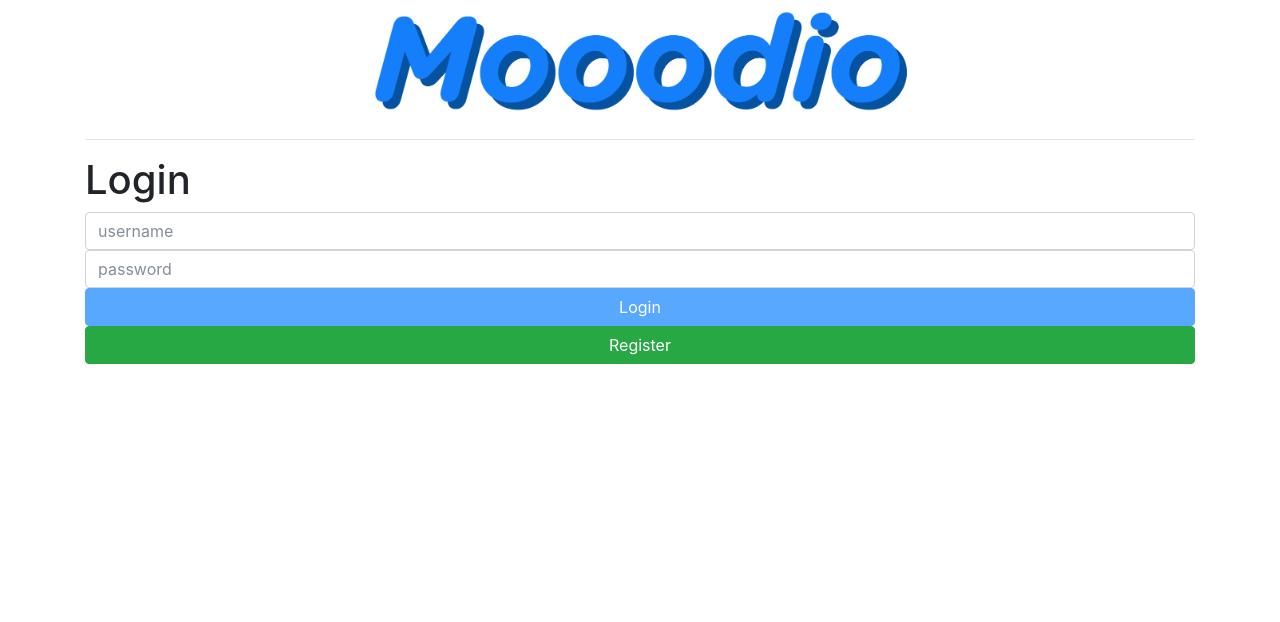
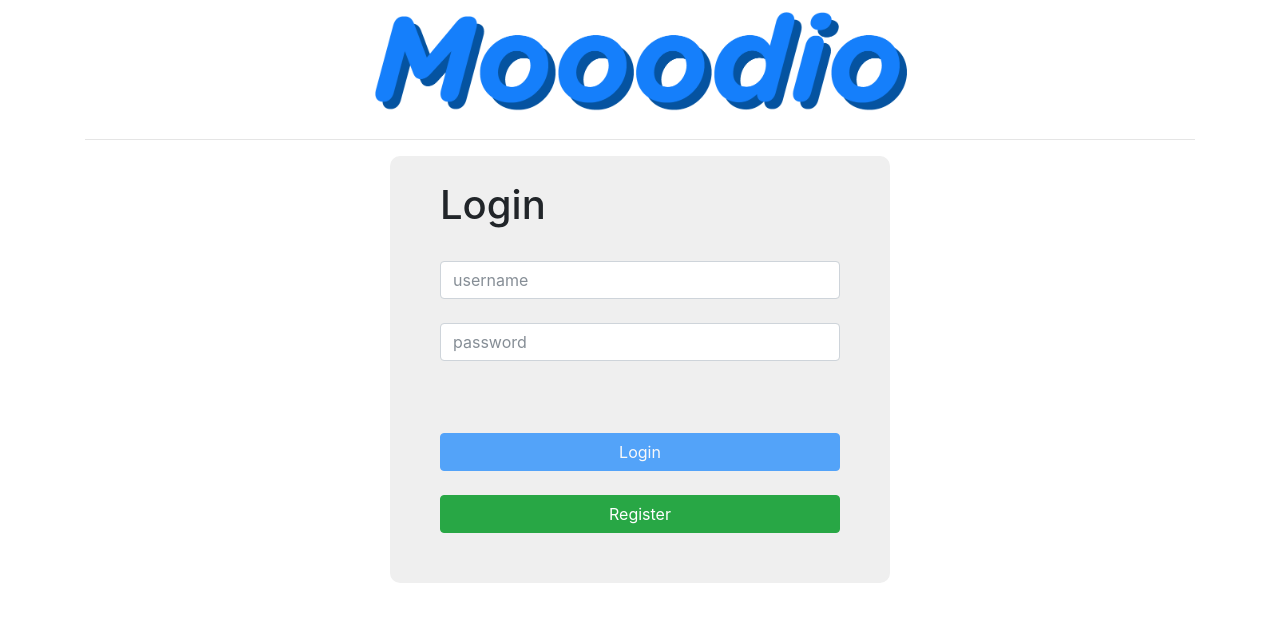
Before and after one commit to SpencerBateman/mooodio, an Angular app: page /login in a window 1280 px wide. Shown: the top 622 px of the page. Built offline with nearby package versions, Linux system fonts and the light colour scheme.

Commit message:
Better styling for the login page

```diff
--- a/src/app/components/user/login/login.component.html
+++ b/src/app/components/user/login/login.component.html
@@ -5,18 +5,26 @@
     </div>
   </nav>
   <hr/>
+  <div class='login__container'>
     <div *ngIf="errorFlag"
       class="alert alert-danger">
       {{errorMsg}}
     </div>
 
+    <form (ngSubmit) = "login()" #f="ngForm">
       <h1>Login</h1>
-  <form (ngSubmit) = "login()" #f="ngForm">
+      <br/>
       <input name='username' type='text' placeholder='username' class='form-control' required [(ngModel)]="username"/>
+      <br/>
       <input name='password' type='password' placeholder='password' class='form-control' required [(ngModel)]="password"/>
+      <br/>
+      <br/>
+      <br/>
       <button type='submit' [disabled]="!f.valid" class='btn btn-primary btn-block'>Login</button>
     </form>
+    <br/>
     <a [routerLink]="['/register']">
       <button type='button' class='btn btn-success btn-block'>Register</button>
     </a>
   </div>
+</div>
--- a/src/styles.css
+++ b/src/styles.css
@@ -57,3 +57,11 @@
   margin: auto;
   display: block;
 }
+
+.login__container {
+  max-width: 500px;
+  margin: auto;
+  background: #efefef;
+  padding: 25px 50px 50px;
+  border-radius: 10px;
+}
```
Lines whose indentation alone changed are shown as unchanged.
